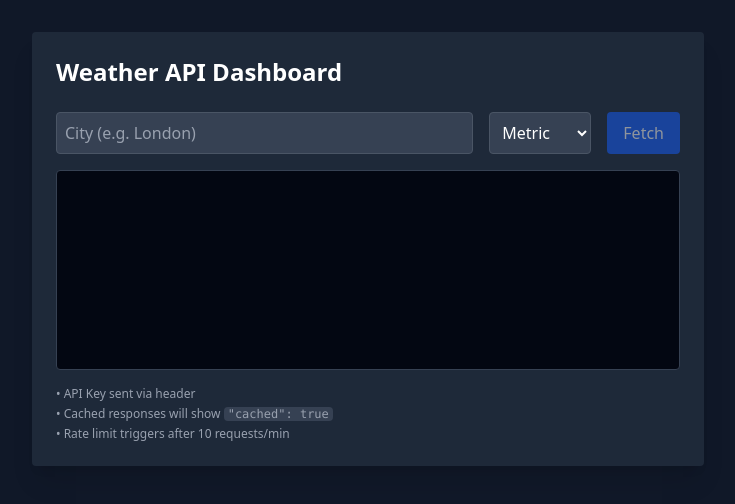
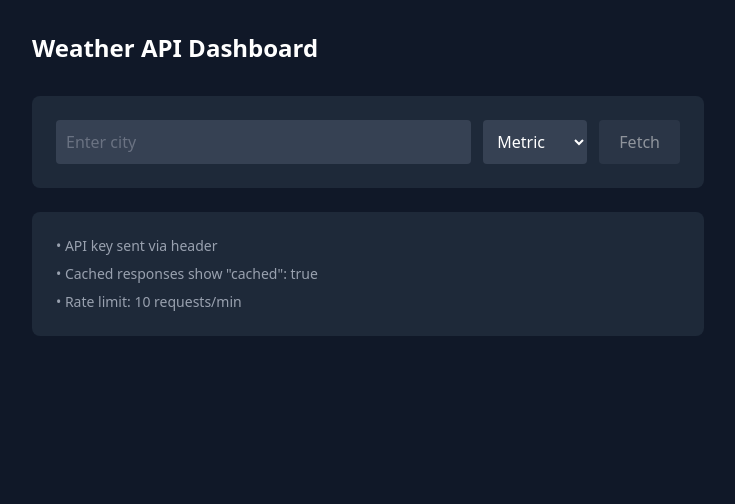
Before and after one commit to anshul051/weather-api-backend, a React (Vite) app in the folder frontend/: page / in a window 1280 px wide. Shown: the top 504 px of the page, without its empty margins (272-1007 px from the left). Built offline with nearby package versions, Linux system fonts and the light colour scheme.

Commit message:
feat(App.jsx): updated minimal UI

```diff
--- a/frontend/src/App.jsx
+++ b/frontend/src/App.jsx
@@ -1,6 +1,5 @@
 import { useState } from "react";
 
-// const API_BASE_URL = "https://weather-api-backend.onrender.com";
 const API_BASE_URL = "https://weather-api-backend-hk5u.onrender.com";
 const API_KEY = "weather_dev_123";
 
@@ -44,25 +43,33 @@ function App() {
     }
   };
 
+  const handleKeyPress = (e) => {
+    if (e.key === 'Enter' && city) {
+      fetchWeather();
+    }
+  };
+
   return (
     <div className="min-h-screen bg-gray-900 p-4 sm:p-8">
-      <div className="max-w-2xl mx-auto bg-gray-800 shadow-xl rounded p-4 sm:p-6">
-        <h1 className="text-xl sm:text-2xl font-bold mb-4 sm:mb-6 text-white">
+      <div className="max-w-2xl mx-auto">
+        <h1 className="text-2xl font-semibold mb-8 text-white">
           Weather API Dashboard
         </h1>
 
-        {/* Inputs */}
-        <div className="flex flex-col sm:flex-row gap-3 sm:gap-4 mb-4">
+        {/* Input Card */}
+        <div className="bg-gray-800 rounded-lg p-6 mb-6">
+          <div className="flex flex-col sm:flex-row gap-3">
             <input
               type="text"
-            placeholder="City (e.g. London)"
-            className="border border-gray-600 bg-gray-700 text-white placeholder-gray-400 p-2 rounded w-full focus:outline-none focus:ring-2 focus:ring-blue-500"
+              placeholder="Enter city"
+              className="bg-gray-700 text-white placeholder-gray-500 p-2.5 rounded w-full focus:outline-none focus:ring-1 focus:ring-gray-600"
               value={city}
               onChange={(e) => setCity(e.target.value)}
+              onKeyPress={handleKeyPress}
             />
 
             <select
-            className="border border-gray-600 bg-gray-700 text-white p-2 rounded w-full sm:w-auto focus:outline-none focus:ring-2 focus:ring-blue-500"
+              className="bg-gray-700 text-white p-2.5 rounded w-full sm:w-auto focus:outline-none focus:ring-1 focus:ring-gray-600"
               value={units}
               onChange={(e) => setUnits(e.target.value)}
             >
@@ -73,30 +80,97 @@ function App() {
             <button
               onClick={fetchWeather}
               disabled={!city || loading}
-            className="bg-blue-600 hover:bg-blue-700 text-white px-4 py-2 rounded disabled:opacity-50 disabled:cursor-not-allowed cursor-pointer w-full sm:w-auto transition-colors"
+              className="bg-gray-700 hover:bg-gray-600 text-white px-5 py-2.5 rounded disabled:opacity-50 disabled:cursor-not-allowed w-full sm:w-auto"
             >
               {loading ? "Loading..." : "Fetch"}
             </button>
           </div>
+        </div>
 
-        {/* Status */}
+        {/* Response Card */}
+        {(response || error) && (
+          <div className="bg-gray-800 rounded-lg p-6 mb-6">
             {status && (
-          <div className="text-sm text-gray-300 mb-2">
-            HTTP Status: {status}
+              <div className="text-sm text-gray-400 mb-4">
+                Status: {status}
               </div>
             )}
 
-        {/* Output */}
-        <pre className="bg-gray-950 border border-gray-700 rounded p-3 sm:p-4 text-xs sm:text-sm overflow-auto min-h-[200px] max-h-[400px] text-gray-100">
-          {response && JSON.stringify(response, null, 2)}
-          {error && JSON.stringify(error, null, 2)}
+            {response && response.status === "success" && (
+              <div className="space-y-6">
+                {/* Weather Header */}
+                <div className="flex items-center justify-between pb-4 border-b border-gray-700">
+                  <div>
+                    <h2 className="text-2xl font-medium text-white">
+                      {response.data.city}
+                    </h2>
+                    <p className="text-gray-500 text-sm mt-1">
+                      {new Date(response.timestamp).toLocaleString()}
+                    </p>
+                  </div>
+                  {response.data.cached && (
+                    <span className="text-gray-500 text-xs">
+                      Cached
+                    </span>
+                  )}
+                </div>
+
+                {/* Weather Details */}
+                <div className="space-y-3">
+                  <div className="flex justify-between items-center">
+                    <span className="text-gray-400">Temperature</span>
+                    <span className="text-2xl font-medium text-white">
+                      {response.data.temperature}°{units === 'metric' ? 'C' : 'F'}
+                    </span>
+                  </div>
+
+                  <div className="flex justify-between items-center">
+                    <span className="text-gray-400">Condition</span>
+                    <span className="text-white">
+                      {response.data.condition}
+                    </span>
+                  </div>
+
+                  <div className="flex justify-between items-center">
+                    <span className="text-gray-400">Source</span>
+                    <span className="text-white capitalize">
+                      {response.data.source}
+                    </span>
+                  </div>
+                </div>
+
+                {/* Raw JSON Toggle */}
+                <details className="pt-4 border-t border-gray-700">
+                  <summary className="text-gray-400 cursor-pointer hover:text-gray-300 text-sm">
+                    View raw JSON
+                  </summary>
+                  <pre className="bg-gray-900 rounded p-4 text-xs overflow-auto max-h-[300px] text-gray-300 mt-3">
+                    {JSON.stringify(response, null, 2)}
                   </pre>
+                </details>
+              </div>
+            )}
 
-        {/* Notes */}
-        <div className="mt-4 text-xs text-gray-400 space-y-1">
-          <p>• API Key sent via header</p>
-          <p>• Cached responses will show <code className="bg-gray-700 px-1 rounded">"cached": true</code></p>
-          <p>• Rate limit triggers after 10 requests/min</p>
+            {error && (
+              <div>
+                <p className="text-red-400 mb-3">{error.message || "An error occurred"}</p>
+                {error.error && (
+                  <pre className="bg-gray-900 rounded p-4 text-xs overflow-auto max-h-[200px] text-gray-300">
+                    {JSON.stringify(error, null, 2)}
+                  </pre>
+                )}
+              </div>
+            )}
+          </div>
+        )}
+
+        {/* Info Card */}
+        <div className="bg-gray-800 rounded-lg p-6">
+          <div className="space-y-2 text-sm text-gray-400">
+            <p>• API key sent via header</p>
+            <p>• Cached responses show "cached": true</p>
+            <p>• Rate limit: 10 requests/min</p>
+          </div>
         </div>
       </div>
     </div>
```
Lines whose indentation alone changed are shown as unchanged.
